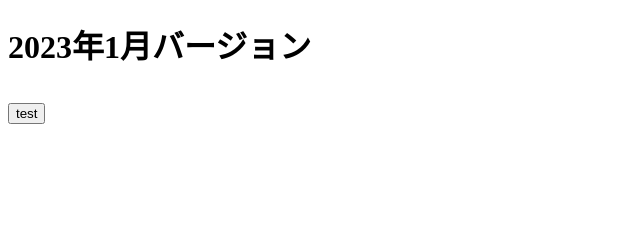
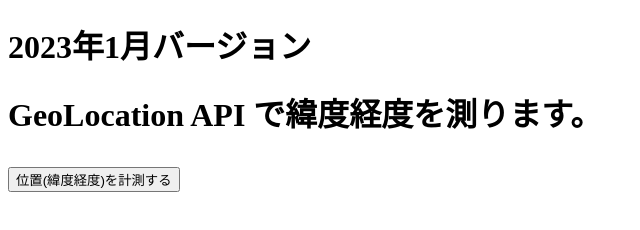
Before and after one commit to masa1721/masa1721.github.io, a plain HTML site: page index_geotest.html in a window 1280 px wide. Shown: the whole page, without its empty margins (0-640 px from the left). Drawn offline with Linux system fonts and the light colour scheme.

Commit message:
Add files via upload

```diff
--- a/index_geotest.html
+++ b/index_geotest.html
@@ -4,11 +4,11 @@
 <meta name="viewport" content="width=device-width, initial-scale=1.0">
 <meta charset="utf-8">
 <script>
-function test() {
-    navigator.geolocation.getCurrentPosition(test2);
+function getPosition() {
+    navigator.geolocation.getCurrentPosition(getGeoReport);
 }
 
-function test2(position) {
+function getGeoReport(position) {
 
     var geo_text = "緯度:" + position.coords.latitude.toFixed(10) + "\n";
     geo_text += "経度:" + position.coords.longitude.toFixed(10) + "\n";
@@ -29,7 +29,8 @@ function test2(position) {
 </head>
 <body>
 <h1>2023年1月バージョン</h1>
-<h1><button onclick="test()">test</button></h1>
+<h1>GeoLocation API で緯度経度を測ります。</h1>
+<h1><button onclick="getPosition()">位置(緯度経度)を計測する</button></h1>
 
 
 </body>
```
